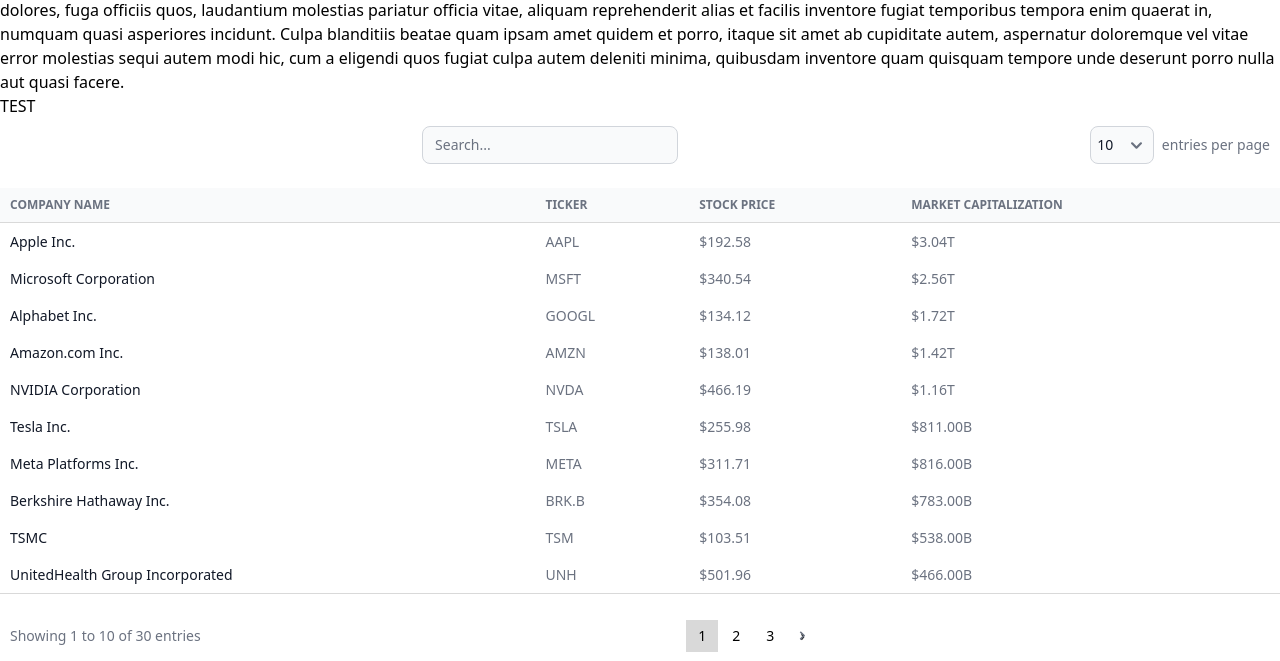
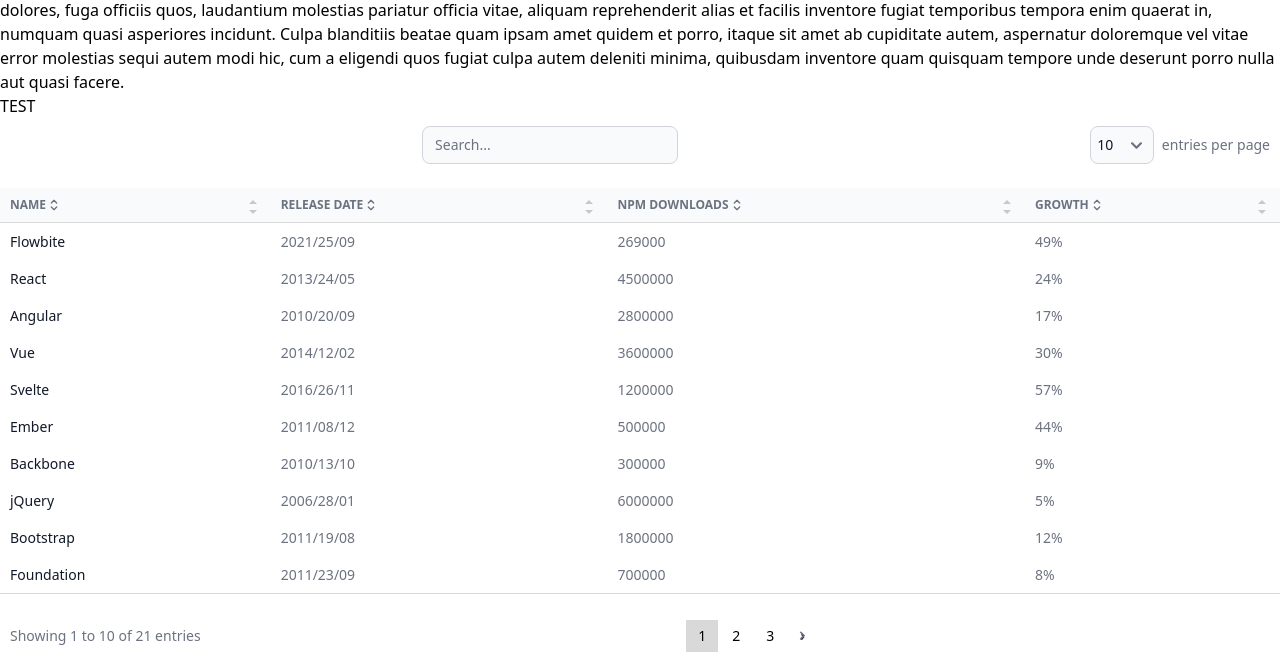
Before and after one commit to HowLonely/cmdrproject, a Django app: page / in a window 1280 px wide. Shown: the part 379-1040 px from the top of the page. Run offline with Django 4.2, Linux system fonts and the light colour scheme; some libraries are stand-ins or nearby versions.

Commit message:
test: testing data tables

```diff
--- a/templates/base_generic.html
+++ b/templates/base_generic.html
@@ -71,211 +71,169 @@
   {% block content %}<!-- default content text (typically empty) -->{% endblock %}
 
 
-  <table id="search-table">
+<table id="selection-table">
     <thead>
         <tr>
             <th>
                 <span class="flex items-center">
-                    Company Name
+                    Name
+                    <svg class="w-4 h-4 ms-1" aria-hidden="true" xmlns="http://www.w3.org/2000/svg" width="24" height="24" fill="none" viewBox="0 0 24 24">
+                        <path stroke="currentColor" stroke-linecap="round" stroke-linejoin="round" stroke-width="2" d="m8 15 4 4 4-4m0-6-4-4-4 4"/>
+                    </svg>
+                </span>
+            </th>
+            <th data-type="date" data-format="YYYY/DD/MM">
+                <span class="flex items-center">
+                    Release Date
+                    <svg class="w-4 h-4 ms-1" aria-hidden="true" xmlns="http://www.w3.org/2000/svg" width="24" height="24" fill="none" viewBox="0 0 24 24">
+                        <path stroke="currentColor" stroke-linecap="round" stroke-linejoin="round" stroke-width="2" d="m8 15 4 4 4-4m0-6-4-4-4 4"/>
+                    </svg>
                 </span>
             </th>
             <th>
                 <span class="flex items-center">
-                    Ticker
+                    NPM Downloads
+                    <svg class="w-4 h-4 ms-1" aria-hidden="true" xmlns="http://www.w3.org/2000/svg" width="24" height="24" fill="none" viewBox="0 0 24 24">
+                        <path stroke="currentColor" stroke-linecap="round" stroke-linejoin="round" stroke-width="2" d="m8 15 4 4 4-4m0-6-4-4-4 4"/>
+                    </svg>
                 </span>
             </th>
             <th>
                 <span class="flex items-center">
-                    Stock Price
-                </span>
-            </th>
-            <th>
-                <span class="flex items-center">
-                    Market Capitalization
+                    Growth
+                    <svg class="w-4 h-4 ms-1" aria-hidden="true" xmlns="http://www.w3.org/2000/svg" width="24" height="24" fill="none" viewBox="0 0 24 24">
+                        <path stroke="currentColor" stroke-linecap="round" stroke-linejoin="round" stroke-width="2" d="m8 15 4 4 4-4m0-6-4-4-4 4"/>
+                    </svg>
                 </span>
             </th>
         </tr>
     </thead>
     <tbody>
-        <tr>
-            <td class="font-medium text-gray-900 whitespace-nowrap dark:text-white">Apple Inc.</td>
-            <td>AAPL</td>
-            <td>$192.58</td>
-            <td>$3.04T</td>
+        <tr class="hover:bg-gray-50 dark:hover:bg-gray-800 cursor-pointer">
+            <td class="font-medium text-gray-900 whitespace-nowrap dark:text-white">Flowbite</td>
+            <td>2021/25/09</td>
+            <td>269000</td>
+            <td>49%</td>
         </tr>
-        <tr>
-            <td class="font-medium text-gray-900 whitespace-nowrap dark:text-white">Microsoft Corporation</td>
-            <td>MSFT</td>
-            <td>$340.54</td>
-            <td>$2.56T</td>
+        <tr class="hover:bg-gray-50 dark:hover:bg-gray-800 cursor-pointer">
+            <td class="font-medium text-gray-900 whitespace-nowrap dark:text-white">React</td>
+            <td>2013/24/05</td>
+            <td>4500000</td>
+            <td>24%</td>
         </tr>
-        <tr>
-            <td class="font-medium text-gray-900 whitespace-nowrap dark:text-white">Alphabet Inc.</td>
-            <td>GOOGL</td>
-            <td>$134.12</td>
-            <td>$1.72T</td>
+        <tr class="hover:bg-gray-50 dark:hover:bg-gray-800 cursor-pointer">
+            <td class="font-medium text-gray-900 whitespace-nowrap dark:text-white">Angular</td>
+            <td>2010/20/09</td>
+            <td>2800000</td>
+            <td>17%</td>
         </tr>
-        <tr>
-            <td class="font-medium text-gray-900 whitespace-nowrap dark:text-white">Amazon.com Inc.</td>
-            <td>AMZN</td>
-            <td>$138.01</td>
-            <td>$1.42T</td>
+        <tr class="hover:bg-gray-50 dark:hover:bg-gray-800 cursor-pointer">
+            <td class="font-medium text-gray-900 whitespace-nowrap dark:text-white">Vue</td>
+            <td>2014/12/02</td>
+            <td>3600000</td>
+            <td>30%</td>
         </tr>
-        <tr>
-            <td class="font-medium text-gray-900 whitespace-nowrap dark:text-white">NVIDIA Corporation</td>
-            <td>NVDA</td>
-            <td>$466.19</td>
-            <td>$1.16T</td>
+        <tr class="hover:bg-gray-50 dark:hover:bg-gray-800 cursor-pointer">
+            <td class="font-medium text-gray-900 whitespace-nowrap dark:text-white">Svelte</td>
+            <td>2016/26/11</td>
+            <td>1200000</td>
+            <td>57%</td>
         </tr>
-        <tr>
-            <td class="font-medium text-gray-900 whitespace-nowrap dark:text-white">Tesla Inc.</td>
-            <td>TSLA</td>
-            <td>$255.98</td>
-            <td>$811.00B</td>
+        <tr class="hover:bg-gray-50 dark:hover:bg-gray-800 cursor-pointer">
+            <td class="font-medium text-gray-900 whitespace-nowrap dark:text-white">Ember</td>
+            <td>2011/08/12</td>
+            <td>500000</td>
+            <td>44%</td>
         </tr>
-        <tr>
-            <td class="font-medium text-gray-900 whitespace-nowrap dark:text-white">Meta Platforms Inc.</td>
-            <td>META</td>
-            <td>$311.71</td>
-            <td>$816.00B</td>
+        <tr class="hover:bg-gray-50 dark:hover:bg-gray-800 cursor-pointer">
+            <td class="font-medium text-gray-900 whitespace-nowrap dark:text-white">Backbone</td>
+            <td>2010/13/10</td>
+            <td>300000</td>
+            <td>9%</td>
         </tr>
-        <tr>
-            <td class="font-medium text-gray-900 whitespace-nowrap dark:text-white">Berkshire Hathaway Inc.</td>
-            <td>BRK.B</td>
-            <td>$354.08</td>
-            <td>$783.00B</td>
+        <tr class="hover:bg-gray-50 dark:hover:bg-gray-800 cursor-pointer">
+            <td class="font-medium text-gray-900 whitespace-nowrap dark:text-white">jQuery</td>
+            <td>2006/28/01</td>
+            <td>6000000</td>
+            <td>5%</td>
         </tr>
-        <tr>
-            <td class="font-medium text-gray-900 whitespace-nowrap dark:text-white">TSMC</td>
-            <td>TSM</td>
-            <td>$103.51</td>
-            <td>$538.00B</td>
+        <tr class="hover:bg-gray-50 dark:hover:bg-gray-800 cursor-pointer">
+            <td class="font-medium text-gray-900 whitespace-nowrap dark:text-white">Bootstrap</td>
+            <td>2011/19/08</td>
+            <td>1800000</td>
+            <td>12%</td>
         </tr>
-        <tr>
-            <td class="font-medium text-gray-900 whitespace-nowrap dark:text-white">UnitedHealth Group Incorporated</td>
-            <td>UNH</td>
-            <td>$501.96</td>
-            <td>$466.00B</td>
+        <tr class="hover:bg-gray-50 dark:hover:bg-gray-800 cursor-pointer">
+            <td class="font-medium text-gray-900 whitespace-nowrap dark:text-white">Foundation</td>
+            <td>2011/23/09</td>
+            <td>700000</td>
+            <td>8%</td>
         </tr>
-        <tr>
-            <td class="font-medium text-gray-900 whitespace-nowrap dark:text-white">Johnson & Johnson</td>
-            <td>JNJ</td>
-            <td>$172.85</td>
-            <td>$452.00B</td>
+        <tr class="hover:bg-gray-50 dark:hover:bg-gray-800 cursor-pointer">
+            <td class="font-medium text-gray-900 whitespace-nowrap dark:text-white">Bulma</td>
+            <td>2016/24/10</td>
+            <td>500000</td>
+            <td>7%</td>
         </tr>
-        <tr>
-            <td class="font-medium text-gray-900 whitespace-nowrap dark:text-white">JPMorgan Chase & Co.</td>
-            <td>JPM</td>
-            <td>$150.23</td>
-            <td>$431.00B</td>
+        <tr class="hover:bg-gray-50 dark:hover:bg-gray-800 cursor-pointer">
+            <td class="font-medium text-gray-900 whitespace-nowrap dark:text-white">Next.js</td>
+            <td>2016/25/10</td>
+            <td>2300000</td>
+            <td>45%</td>
         </tr>
-        <tr>
-            <td class="font-medium text-gray-900 whitespace-nowrap dark:text-white">Visa Inc.</td>
-            <td>V</td>
-            <td>$246.39</td>
-            <td>$519.00B</td>
+        <tr class="hover:bg-gray-50 dark:hover:bg-gray-800 cursor-pointer">
+            <td class="font-medium text-gray-900 whitespace-nowrap dark:text-white">Nuxt.js</td>
+            <td>2016/16/10</td>
+            <td>900000</td>
+            <td>50%</td>
         </tr>
-        <tr>
-            <td class="font-medium text-gray-900 whitespace-nowrap dark:text-white">Eli Lilly and Company</td>
-            <td>LLY</td>
-            <td>$582.97</td>
-            <td>$552.00B</td>
+        <tr class="hover:bg-gray-50 dark:hover:bg-gray-800 cursor-pointer">
+            <td class="font-medium text-gray-900 whitespace-nowrap dark:text-white">Meteor</td>
+            <td>2012/17/01</td>
+            <td>1000000</td>
+            <td>10%</td>
         </tr>
-        <tr>
-            <td class="font-medium text-gray-900 whitespace-nowrap dark:text-white">Walmart Inc.</td>
-            <td>WMT</td>
-            <td>$159.67</td>
-            <td>$429.00B</td>
+        <tr class="hover:bg-gray-50 dark:hover:bg-gray-800 cursor-pointer">
+            <td class="font-medium text-gray-900 whitespace-nowrap dark:text-white">Aurelia</td>
+            <td>2015/08/07</td>
+            <td>200000</td>
+            <td>20%</td>
         </tr>
-        <tr>
-            <td class="font-medium text-gray-900 whitespace-nowrap dark:text-white">Samsung Electronics Co., Ltd.</td>
-            <td>005930.KS</td>
-            <td>$70.22</td>
-            <td>$429.00B</td>
+        <tr class="hover:bg-gray-50 dark:hover:bg-gray-800 cursor-pointer">
+            <td class="font-medium text-gray-900 whitespace-nowrap dark:text-white">Inferno</td>
+            <td>2016/27/09</td>
+            <td>100000</td>
+            <td>35%</td>
         </tr>
-        <tr>
-            <td class="font-medium text-gray-900 whitespace-nowrap dark:text-white">Procter & Gamble Co.</td>
-            <td>PG</td>
-            <td>$156.47</td>
-            <td>$366.00B</td>
+        <tr class="hover:bg-gray-50 dark:hover:bg-gray-800 cursor-pointer">
+            <td class="font-medium text-gray-900 whitespace-nowrap dark:text-white">Preact</td>
+            <td>2015/16/08</td>
+            <td>600000</td>
+            <td>28%</td>
         </tr>
-        <tr>
-            <td class="font-medium text-gray-900 whitespace-nowrap dark:text-white">Nestlé S.A.</td>
-            <td>NESN.SW</td>
-            <td>$120.51</td>
-            <td>$338.00B</td>
+        <tr class="hover:bg-gray-50 dark:hover:bg-gray-800 cursor-pointer">
+            <td class="font-medium text-gray-900 whitespace-nowrap dark:text-white">Lit</td>
+            <td>2018/28/05</td>
+            <td>400000</td>
+            <td>60%</td>
         </tr>
-        <tr>
-            <td class="font-medium text-gray-900 whitespace-nowrap dark:text-white">Roche Holding AG</td>
-            <td>ROG.SW</td>
-            <td>$296.00</td>
-            <td>$317.00B</td>
+        <tr class="hover:bg-gray-50 dark:hover:bg-gray-800 cursor-pointer">
+            <td class="font-medium text-gray-900 whitespace-nowrap dark:text-white">Alpine.js</td>
+            <td>2019/02/11</td>
+            <td>300000</td>
+            <td>70%</td>
         </tr>
-        <tr>
-            <td class="font-medium text-gray-900 whitespace-nowrap dark:text-white">Chevron Corporation</td>
-            <td>CVX</td>
-            <td>$160.92</td>
-            <td>$310.00B</td>
+        <tr class="hover:bg-gray-50 dark:hover:bg-gray-800 cursor-pointer">
+            <td class="font-medium text-gray-900 whitespace-nowrap dark:text-white">Stimulus</td>
+            <td>2018/06/03</td>
+            <td>150000</td>
+            <td>25%</td>
         </tr>
-        <tr>
-            <td class="font-medium text-gray-900 whitespace-nowrap dark:text-white">LVMH Moët Hennessy Louis Vuitton</td>
-            <td>MC.PA</td>
-            <td>$956.60</td>
-            <td>$478.00B</td>
-        </tr>
-        <tr>
-            <td class="font-medium text-gray-900 whitespace-nowrap dark:text-white">Pfizer Inc.</td>
-            <td>PFE</td>
-            <td>$35.95</td>
-            <td>$200.00B</td>
-        </tr>
-        <tr>
-            <td class="font-medium text-gray-900 whitespace-nowrap dark:text-white">Novo Nordisk A/S</td>
-            <td>NVO</td>
-            <td>$189.15</td>
-            <td>$443.00B</td>
-        </tr>
-        <tr>
-            <td class="font-medium text-gray-900 whitespace-nowrap dark:text-white">PepsiCo, Inc.</td>
-            <td>PEP</td>
-            <td>$182.56</td>
-            <td>$311.00B</td>
-        </tr>
-        <tr>
-            <td class="font-medium text-gray-900 whitespace-nowrap dark:text-white">ASML Holding N.V.</td>
-            <td>ASML</td>
-            <td>$665.72</td>
-            <td>$273.00B</td>
-        </tr>
-        <tr>
-            <td class="font-medium text-gray-900 whitespace-nowrap dark:text-white">The Coca-Cola Company</td>
-            <td>KO</td>
-            <td>$61.37</td>
-            <td>$265.00B</td>
-        </tr>
-        <tr>
-            <td class="font-medium text-gray-900 whitespace-nowrap dark:text-white">Oracle Corporation</td>
-            <td>ORCL</td>
-            <td>$118.36</td>
-            <td>$319.00B</td>
-        </tr>
-        <tr>
-            <td class="font-medium text-gray-900 whitespace-nowrap dark:text-white">Merck & Co., Inc.</td>
-            <td>MRK</td>
-            <td>$109.12</td>
-            <td>$276.00B</td>
-        </tr>
-        <tr>
-            <td class="font-medium text-gray-900 whitespace-nowrap dark:text-white">Broadcom Inc.</td>
-            <td>AVGO</td>
-            <td>$861.80</td>
-            <td>$356.00B</td>
-        </tr>
-        <tr>
-            <td class="font-medium text-gray-900 whitespace-nowrap dark:text-white">Mastercard Incorporated</td>
-            <td>MA</td>
-            <td>$421.44</td>
-            <td>$396.00B</td>
+        <tr class="hover:bg-gray-50 dark:hover:bg-gray-800 cursor-pointer">
+            <td class="font-medium text-gray-900 whitespace-nowrap dark:text-white">Solid</td>
+            <td>2021/05/07</td>
+            <td>250000</td>
+            <td>80%</td>
         </tr>
     </tbody>
 </table>
@@ -287,12 +245,72 @@
 
   <script>
 
-if (document.getElementById("search-table") && typeof simpleDatatables.DataTable !== 'undefined') {
-  const dataTable = new simpleDatatables.DataTable("#search-table", {
-      searchable: true,
-      sortable: false
-  });
+
+if (document.getElementById("selection-table") && typeof simpleDatatables.DataTable !== 'undefined') {
+
+    let multiSelect = true;
+    let rowNavigation = false;
+    let table = null;
+
+    const resetTable = function() {
+        if (table) {
+            table.destroy();
+        }
+
+        const options = {
+            rowRender: (row, tr, _index) => {
+                if (!tr.attributes) {
+                    tr.attributes = {};
+                }
+                if (!tr.attributes.class) {
+                    tr.attributes.class = "";
+                }
+                if (row.selected) {
+                    tr.attributes.class += " selected";
+                } else {
+                    tr.attributes.class = tr.attributes.class.replace(" selected", "");
+                }
+                return tr;
+            }
+        };
+        if (rowNavigation) {
+            options.rowNavigation = true;
+            options.tabIndex = 1;
+        }
+
+        table = new simpleDatatables.DataTable("#selection-table", options);
+
+        // Mark all rows as unselected
+        table.data.data.forEach(data => {
+            data.selected = false;
+        });
+
+        table.on("datatable.selectrow", (rowIndex, event) => {
+            event.preventDefault();
+            const row = table.data.data[rowIndex];
+            if (row.selected) {
+                row.selected = false;
+            } else {
+                if (!multiSelect) {
+                    table.data.data.forEach(data => {
+                        data.selected = false;
+                    });
+                }
+                row.selected = true;
+            }
+            table.update();
+        });
+    };
+
+    // Row navigation makes no sense on mobile, so we deactivate it and hide the checkbox.
+    const isMobile = window.matchMedia("(any-pointer:coarse)").matches;
+    if (isMobile) {
+        rowNavigation = false;
+    }
+
+    resetTable();
 }
+
 
   </script>
 </body>
```
